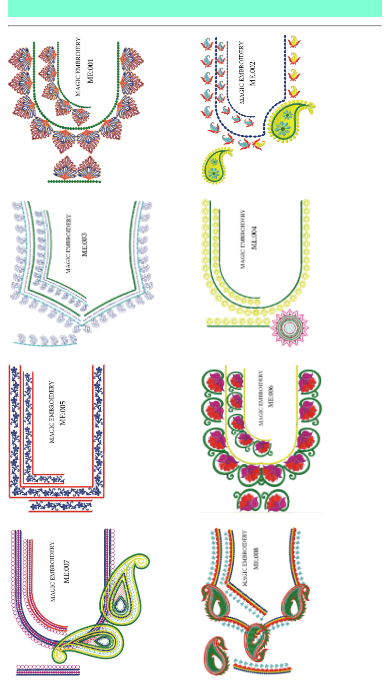
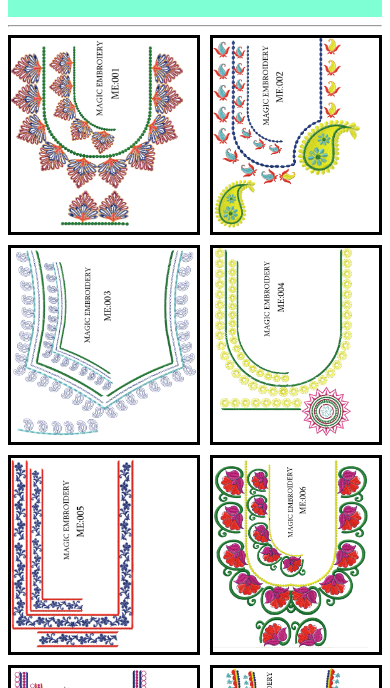
Before and after one commit to Magic-Embroidery/Magic_Embroidery, a plain HTML site: page browse.html in a window 390 px wide. Shown: the part 102-790 px from the top of the page. Drawn offline with Linux system fonts and the light colour scheme; a web font is replaced by a local one.

Commit message:
Add files via upload

```diff
--- a/style.css
+++ b/style.css
@@ -260,6 +260,12 @@
         row-gap: 10px;
         column-gap: 10px;
     }
+
+    .Design
+    {
+        border-style: solid;
+        border-color: black solid;
+    }
 }
 
 @media (max-width: 400px)
@@ -331,7 +337,7 @@
 
     .Design > img
     {
-        height: 150px;
+        height: 190px;
     }
 
     .Grid
@@ -341,4 +347,10 @@
         row-gap: 10px;
         column-gap: 10px;
     }
+
+    .Design
+    {
+        border-style: solid;
+        border-color: black solid;
+    }
 }
```
